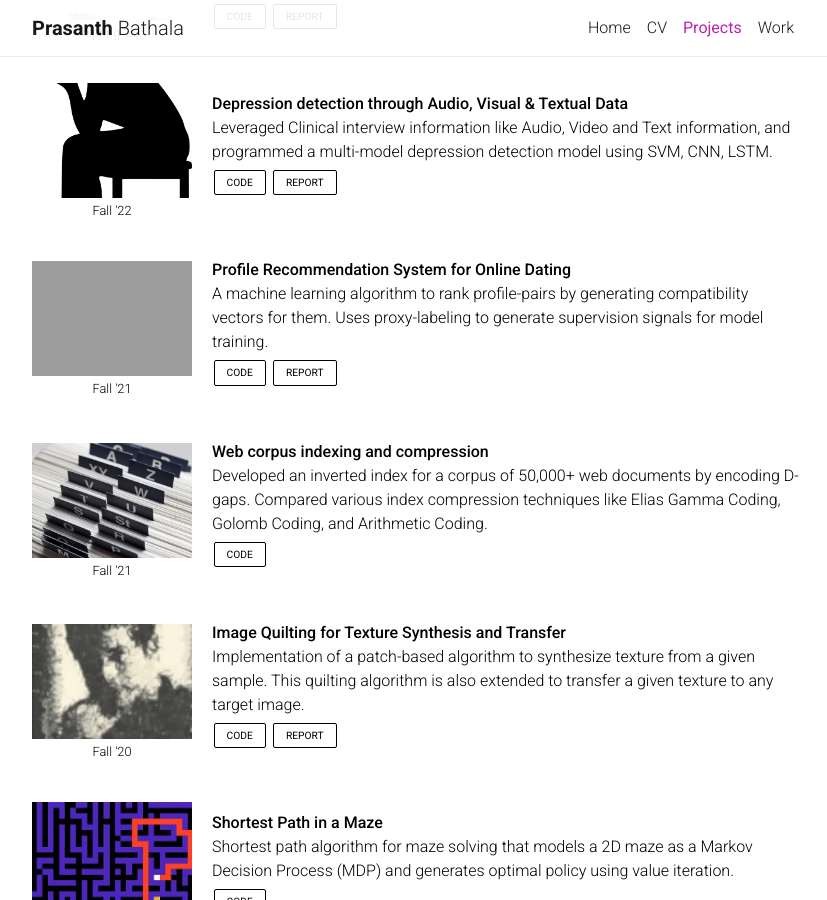
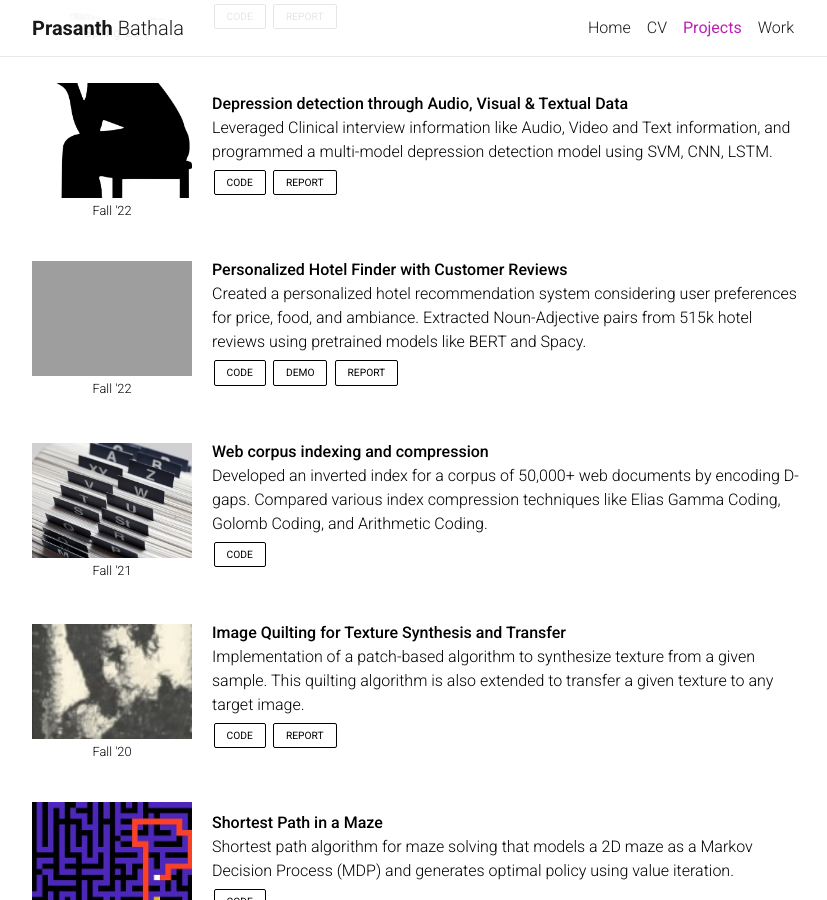
Before and after one commit to prasbathala/prasbathala.github.io, a Jekyll site: the page built from _pages/projects.md, in a window 1280 px wide and 900 px high, scrolled down 1317 px. Shown: the whole window, without its empty margins (223-1050 px from the left). Built offline with Jekyll 4.4.1, drawn with Linux system fonts in a browser that asks for light colours; nearby versions of some CDN libraries; comment, search, counter and statistics services are not loaded; a style sheet for code colours, icons or effects is not loaded; grey boxes are pictures that could not be loaded.

Commit message:
Updated Research

```diff
--- a/_data/projects.yml
+++ b/_data/projects.yml
@@ -35,17 +35,17 @@
     report: assets/pdf/project/DepressionReport.pdf
 
 
-- title: Profile Recommendation System for Online Dating
+- title: Personalized Hotel Finder with Customer Reviews
   image:
-    src: https://previews.123rf.com/images/djvstock/djvstock1809/djvstock180909706/109875476-online-dating-design-with-smartphone-with-couples-on-screen-over-white-background-vector-illustratio.jpg
+    src: assets/img/project/hotelfinder.jpg
     alt:
-  date: Fall '21
-  description: A machine learning algorithm to rank profile-pairs by generating compatibility vectors for them. Uses proxy-labeling to generate supervision signals for model training.
+  date: Fall '22
+  description: Created a personalized hotel recommendation system considering user preferences for price, food, and ambiance. Extracted Noun-Adjective pairs from 515k hotel reviews using pretrained models like BERT and Spacy.
   links:
-    code: https://github.com/shubhlohiya/dating-profile-recommendation
-    demo:
+    code: https://github.com/hsurya08/Personalized-Hotel-Recommender-using-Sentiment-Analysis
+    demo: https://hotel-recomender.vercel.app/
     blog:
-    report: https://nbviewer.org/github/shubhlohiya/dating-profile-recommendation/blob/master/report.pdf
+    report: https://github.com/hsurya08/Personalized-Hotel-Recommender-using-Sentiment-Analysis
 
 - title: Web corpus indexing and compression
   image:
```
Also changed, not shown: 1 other file.
